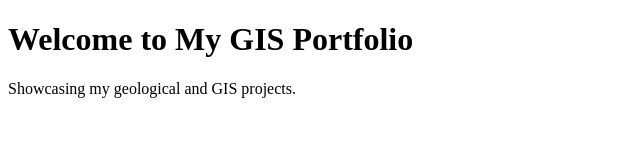
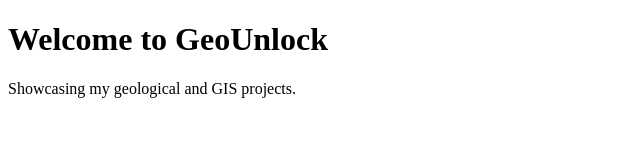
Before and after one commit to GeoUnlock/GeoUnlock.github.io, a plain HTML site: page index.html in a window 1280 px wide. Shown: the whole page, without its empty margins (0-640 px from the left). Drawn offline with Linux system fonts and the light colour scheme.

Commit message:
Update index.html

```diff
--- a/index.html
+++ b/index.html
@@ -6,7 +6,7 @@
     <title>My GIS Portfolio</title>
 </head>
 <body>
-    <h1>Welcome to My GIS Portfolio</h1>
+    <h1>Welcome to GeoUnlock</h1>
     <p>Showcasing my geological and GIS projects.</p>
 </body>
 </html>
```
